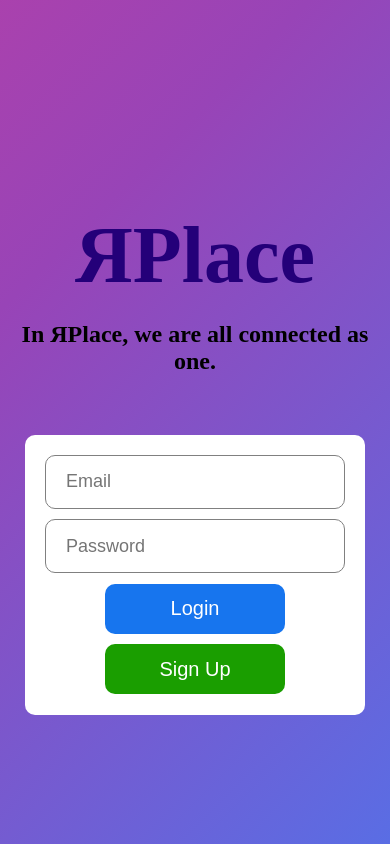
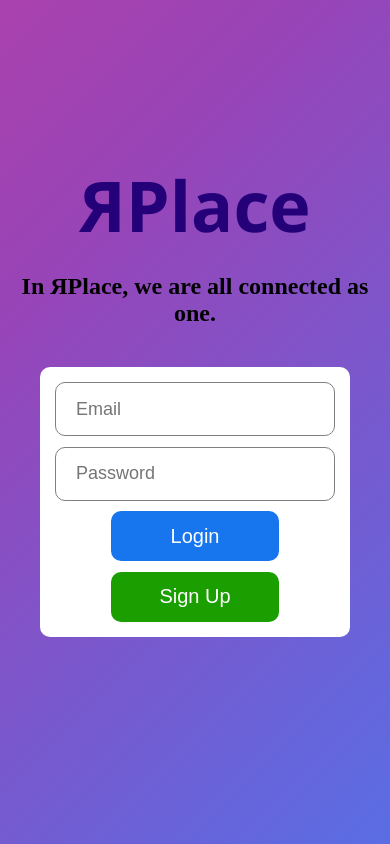
Before and after one commit to shawnbandy/RPlace, a React (Create React App) app in the folder client/: page / in a window 390 px wide. Built offline with nearby package versions, Linux system fonts and the light colour scheme.

Commit message:
added icon, style changes, and basic edits

```diff
--- a/client/public/index.html
+++ b/client/public/index.html
@@ -9,7 +9,7 @@
     href="https://fonts.googleapis.com/css2?family=Roboto:ital,wght@0,100;0,300;0,400;0,500;0,700;0,900;1,500&display=swap"
     rel="stylesheet">
     <link rel="stylesheet" href="http://localhost:3000/">
-  <title>Social App</title>
+  <title>ЯPlace</title>
 </head>
 
 <body>
--- a/client/src/pages/main/main.css
+++ b/client/src/pages/main/main.css
@@ -8,6 +8,7 @@ body {
   display: flex;
   align-items: center;
   justify-content: center;
+  text-align: center;
   background-size: 300% 300%;
   background-image: linear-gradient(
     -45deg,
@@ -46,22 +47,22 @@ body {
 }
 
 .loginLogo {
-  font-size: 80px;
-  font-weight: 800;
+  font-family: "Segoe UI", Tahoma, Geneva, Verdana, sans-serif;
+  font-size: 70px;
   color: #240079;
-  margin-bottom: 20px;
 }
 
 .loginDesc {
   font-size: 24px;
   font-weight: bold;
-  margin-bottom: 200px;
+  margin-top: -50px;
+  margin-bottom: 100px;
 }
 
 .loginBox {
   height: 240px;
-  width: 300px;
-  padding: 20px;
+  width: 280px;
+  padding: 15px;
   background-color: white;
   border-radius: 10px;
   display: flex;
@@ -116,12 +117,19 @@ body {
 
   .loginBox {
     margin: auto;
-    width: 300px;
+  }
+
+  .loginLogo {
+    margin-top: -50px;
   }
 
   .loginDesc {
-    font-size: 24px;
-    font-weight: bold;
-    margin-bottom: 20px;
+    margin-bottom: 0;
   }
 }
+
+@media screen and (max-width: 350px) {
+  .loginBox {
+    width: 90%;
+  }
+}
--- a/client/src/pages/main/main.jsx
+++ b/client/src/pages/main/main.jsx
@@ -1,12 +1,12 @@
-import './main.css';
-import { useContext, useRef } from 'react';
+import "./main.css";
+import { useContext, useRef } from "react";
 
 // import { loginCall } from "../../" //apicall
-import AuthService from '../../context/auth'; //authcontext
-import React, { useState } from 'react';
-import { LOGIN } from '../../context/mutations';
-import { useMutation } from '@apollo/client';
-import { Navigate, Link, useNavigate } from 'react-router-dom';
+import AuthService from "../../context/auth"; //authcontext
+import React, { useState } from "react";
+import { LOGIN } from "../../context/mutations";
+import { useMutation } from "@apollo/client";
+import { Navigate, Link, useNavigate } from "react-router-dom";
 
 export default function Login() {
   const email = useRef();
@@ -17,8 +17,8 @@ export default function Login() {
 
   //const { isFetching, dispatch } = useContext(AuthContext);
   const [formState, setFormState] = useState({
-    email: '',
-    password: '',
+    email: "",
+    password: "",
   });
 
   const loginClick = async (e) => {
@@ -26,23 +26,23 @@ export default function Login() {
     console.log(formState);
 
     try {
-      console.log('login', formState);
+      console.log("login", formState);
       const { data } = await loginUser({
         variables: {
           email: formState.email,
           password: formState.password,
         },
       });
-      console.log('data', data.login.token);
+      console.log("data", data.login.token);
       AuthService.login(data.login.token);
-      navigate('/home');
+      navigate("/home");
     } catch (err) {
       console.log(err);
     }
   };
 
   const goRegister = async (e) => {
-    navigate('/register');
+    navigate("/register");
   };
 
   const handleChange = (e) => {
@@ -64,9 +64,6 @@ export default function Login() {
           </span>
         </div>
         <div className="loginRight">
-          {data ? (
-            navigate('/home')
-          ) : (
             <form className="loginBox" onSubmit={loginClick}>
               <input
                 placeholder="Email"
@@ -92,17 +89,18 @@ export default function Login() {
               <button
                 className="loginButton"
                 type="submit"
-                onClick={loginClick}>
+                onClick={loginClick}
+              >
                 Login
               </button>
               <button
                 className="signupButton"
                 type="button"
-                onClick={goRegister}>
+                onClick={goRegister}
+              >
                 Sign Up
               </button>
             </form>
-          )}
           {err && (
             <div className="my-3 p-3 bg-danger text-white">{err.message}</div>
           )}
--- a/client/src/pages/register/register.css
+++ b/client/src/pages/register/register.css
@@ -8,6 +8,7 @@ body {
   display: flex;
   align-items: center;
   justify-content: center;
+  text-align: center;
   background-size: 300% 300%;
   background-image: linear-gradient(
     -45deg,
@@ -46,22 +47,22 @@ body {
 }
 
 .loginLogo {
-  font-size: 80px;
-  font-weight: 800;
+  font-family: 'Segoe UI', Tahoma, Geneva, Verdana, sans-serif;
+  font-size: 70px;
   color: #240079;
-  margin-bottom: 20px;
 }
 
 .loginDesc {
   font-size: 24px;
   font-weight: bold;
-  margin-bottom: 200px;
+  margin-top: -50px;
+  margin-bottom: 100px;
 }
 
 .registerBox {
   height: 420px;
-  width: 300px;
-  padding: 20px;
+  width: 280px;
+  padding: 15px;
   background-color: white;
   border-radius: 10px;
   display: flex;
@@ -116,12 +117,19 @@ body {
 
   .registerBox {
     margin: auto;
-    width: 300px;
+  }
+
+  .loginLogo {
+    margin-top: -50px;
   }
 
   .loginDesc {
-    font-size: 24px;
-    font-weight: bold;
-    margin-bottom: 20px;
+    margin-bottom: 0;
   }
 }
+
+@media screen and (max-width: 350px) {
+  .registerBox {
+    width: 90%;
+  }
+}
```
Also changed, not shown: client/public/assets/RPlaceIcon.png (added), 1 other file (tests, documents, lock files or other folders).
